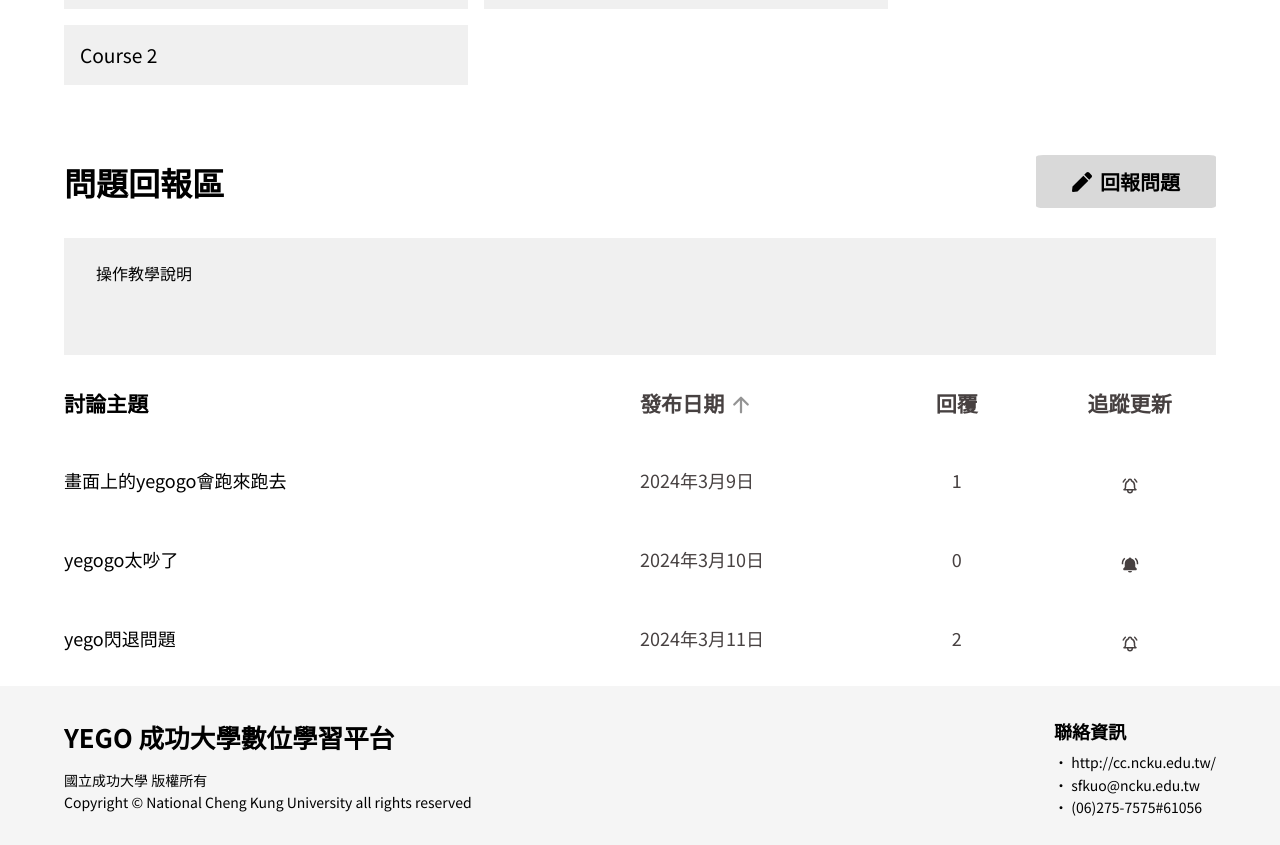
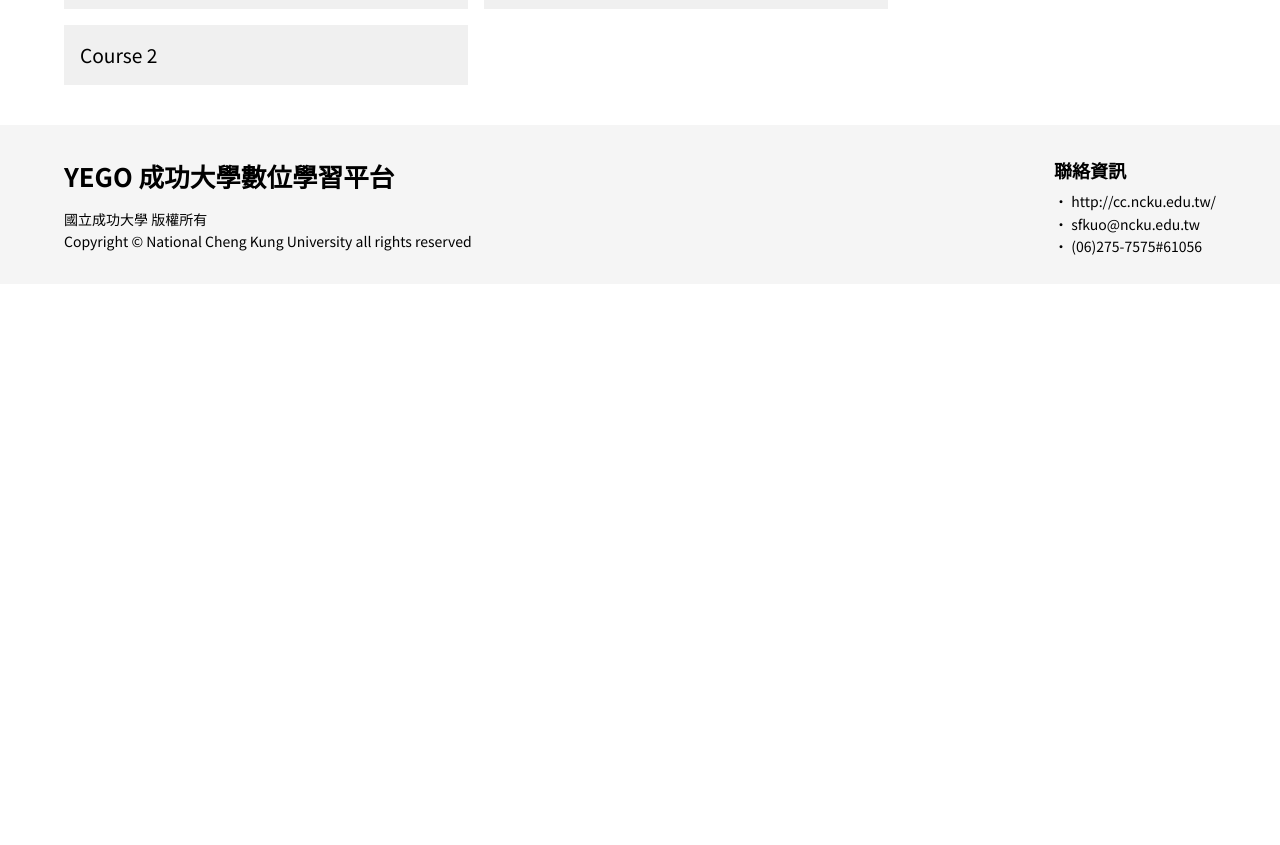
Before and after one commit to salmoniscute/Yego, a React (Create React App) app in the folder frontend/: page / in a window 1280 px wide. Shown: the part 900-1745 px from the top of the page. After the commit the page ends 1184 px from the top, so only its background shows below. Built offline with nearby package versions, Linux system fonts and the light colour scheme; sample sign-in values are in the browser's storage.

Commit message:
fix: Restore the page to its original state

```diff
--- a/frontend/src/views/MainPage/index.tsx
+++ b/frontend/src/views/MainPage/index.tsx
@@ -16,7 +16,6 @@ import userDataContext from "context/userData";
 
 import WebAnnouncement from "components/WebAnnouncement";
 import PlatformFriendlyArea from "components/PlatformFriendlyArea";
-import ReportPage from "views/ReportPage";
 
 import "./index.scss";
 
@@ -90,8 +89,6 @@ export default function MainPage(props: propsType): ReactElement {
             </div>
         }
     </div>
-
-    <ReportPage />
     </div>
     ;
 };
```
